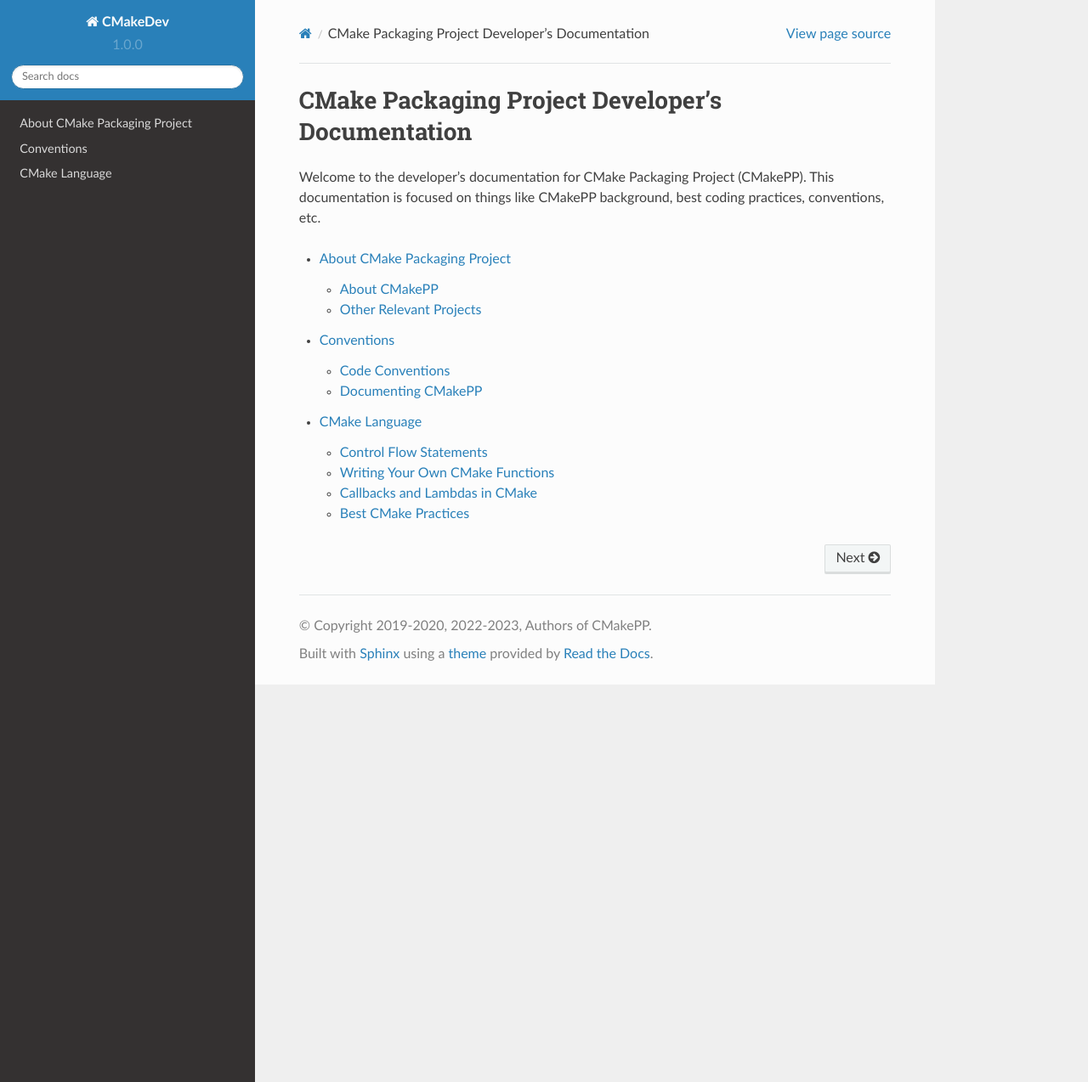
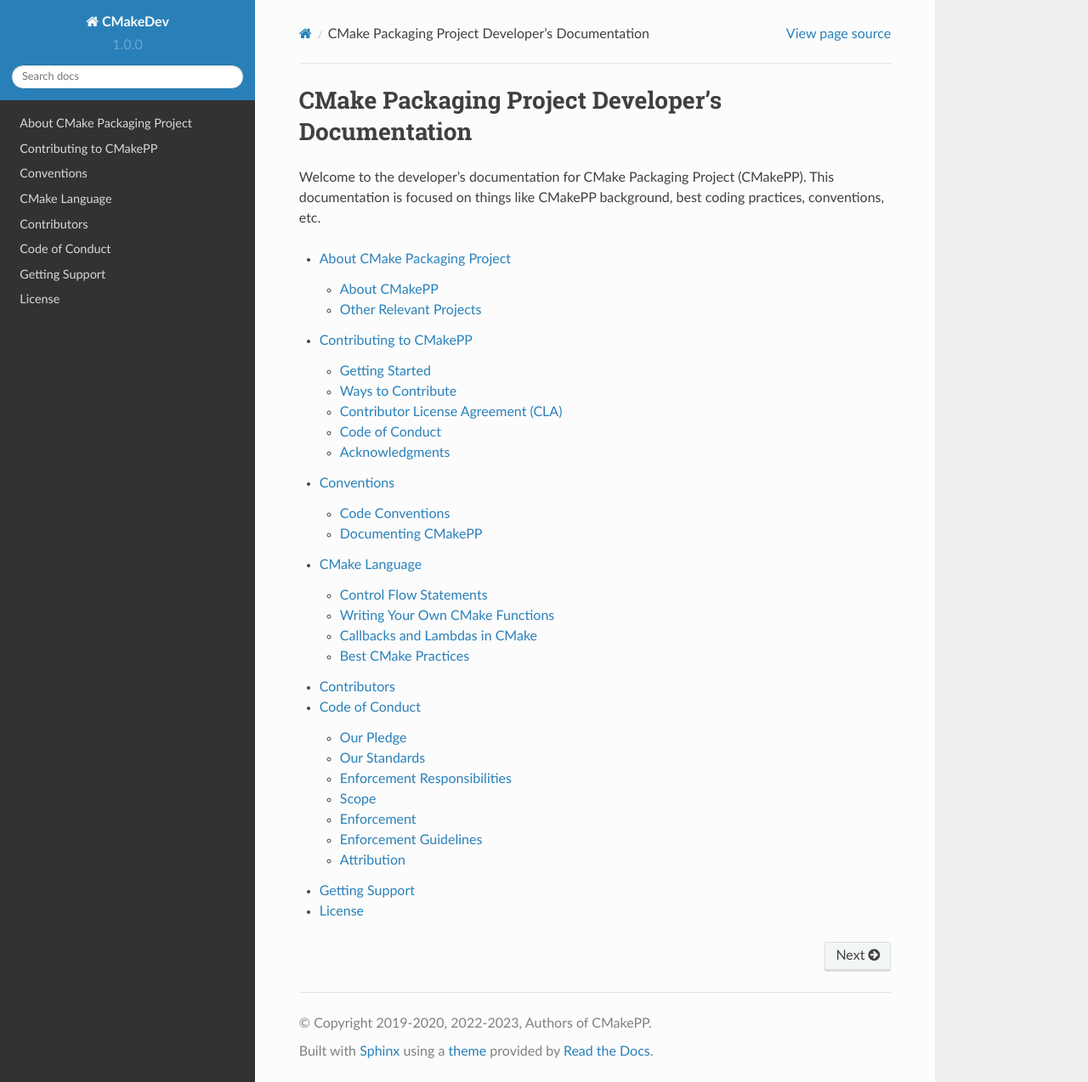
Before and after one commit to CMakePP/.github, a Sphinx documentation site: the page built from docs/source/index.rst, in a window 1280 px wide and 1274 px high. Shown: the whole window at 85% size. Built offline with Sphinx 7.4.7 and the Read the Docs theme 2.0.0, drawn with Linux system fonts in a browser that asks for light colours.

Commit message:
Cleanup and add references to authors, contributing, code of conduct, support, and licenses

```diff
--- a/CONTRIBUTING.rst
+++ b/CONTRIBUTING.rst
@@ -47,7 +47,7 @@
 not just source code.
 
 Please make sure your PR follows our
-`coding conventions <https://cmakepp.github.io/CMakeDev/conventions/index.html>`__.
+`coding conventions <https://cmakepp.github.io/.github/conventions/index.html>`__.
 
 Contributor License Agreement (CLA)
 ***********************************
@@ -75,7 +75,7 @@
 ***************
 
 All interactions with the CMakePP organization are governed by our
-`Code of Conduct <https://github.com/CMakePP/.github/blob/main/CODE_OF_CONDUCT.md>`__.
+`Code of Conduct <https://cmakepp.github.io/.github/code_of_conduct/index.html>`__.
 
 
 Acknowledgments
--- a/docs/source/about/other_projects.rst
+++ b/docs/source/about/other_projects.rst
@@ -2,8 +2,8 @@
 Other Relevant Projects
 ***********************
 
-In order to put CPP in perspective this chapter describes some other relevant
-projects. The projects are listed in alphabetic order.
+In order to put CMakePP in perspective, this chapter describes some other
+relevant projects. The projects are listed in alphabetic order.
 
 Autocmake
 =========
--- /dev/null
+++ b/docs/source/authors.rst
@@ -0,0 +1 @@
+.. include:: ../../AUTHORS.rst
--- /dev/null
+++ b/docs/source/code_of_conduct.rst
@@ -0,0 +1 @@
+.. include:: ../../CODE_OF_CONDUCT.rst
--- a/docs/source/conf.py
+++ b/docs/source/conf.py
@@ -26,7 +26,7 @@
 templates_path = ['.templates']
 source_suffix = '.rst'
 master_doc = 'index'
-language = None
+language = 'en'
 exclude_patterns = []
 pygments_style = 'sphinx'
 html_theme = 'sphinx_rtd_theme'
--- /dev/null
+++ b/docs/source/contributing.rst
@@ -0,0 +1 @@
+.. include:: ../../CONTRIBUTING.rst
--- a/docs/source/index.rst
+++ b/docs/source/index.rst
@@ -10,5 +10,10 @@
    :maxdepth: 2
 
    about/index
+   contributing
    conventions/index
    cmake/index
+   Contributors <authors>
+   Code of Conduct <code_of_conduct>
+   support
+   license
--- /dev/null
+++ b/docs/source/license.rst
@@ -0,0 +1,4 @@
+License
+#######
+
+.. include:: ../../LICENSE
--- /dev/null
+++ b/docs/source/support.rst
@@ -0,0 +1 @@
+.. include:: ../../SUPPORT.rst
```
Also changed, not shown: AUTHORS.rst (added, +12 -0 lines).
